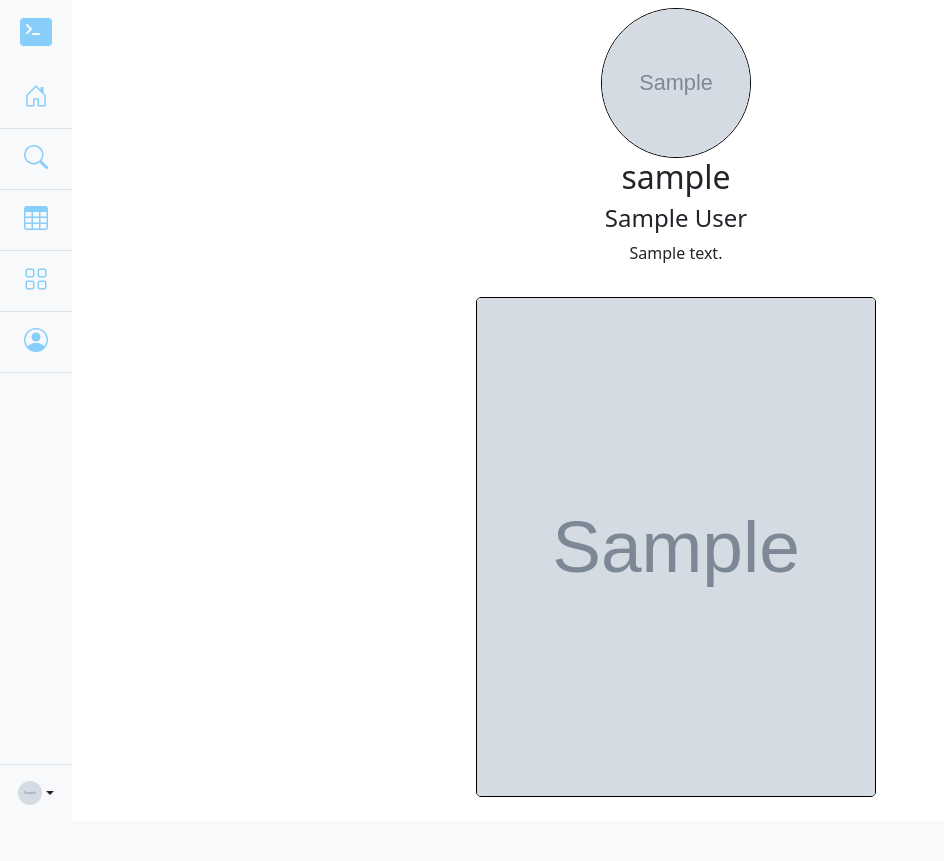
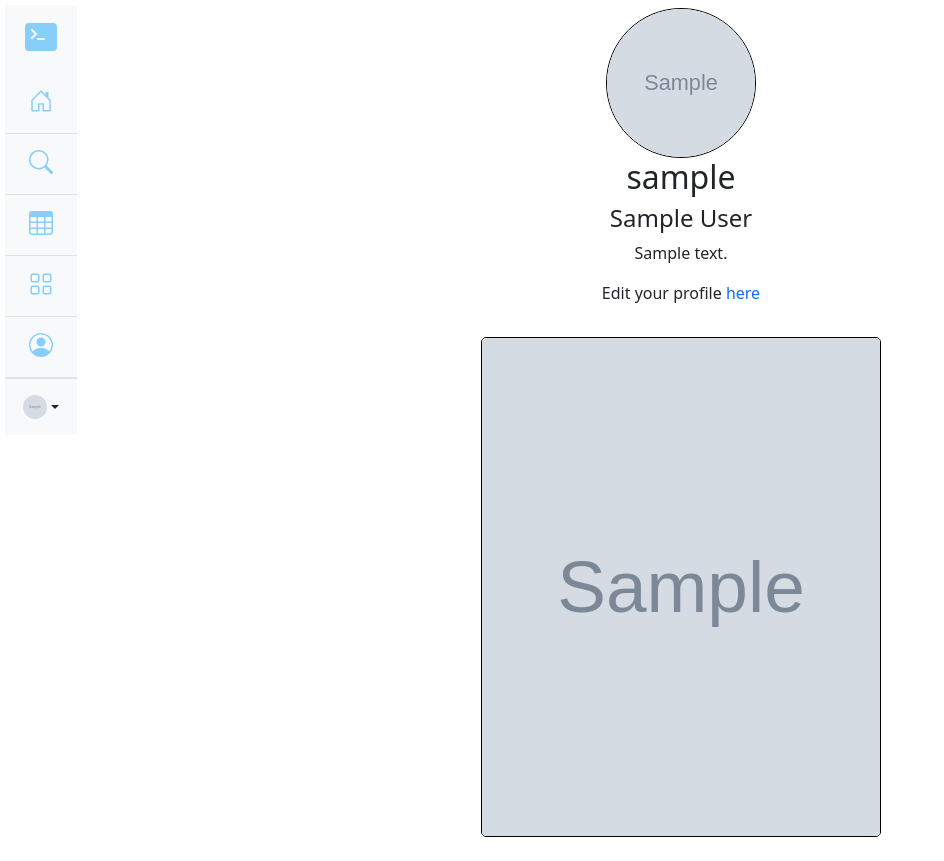
Before and after one commit to priyanshu-pj/Posters, a Django app: page /account/profile/1/ in a window 1280 px wide. Shown: the whole page, without its empty margins (0-944 px from the left). Before the commit the page ends 805 px from the top, so only its background shows below. Run offline with Django 4.2, Linux system fonts and the light colour scheme; a user stored in the database is signed in; tables that the repository leaves empty hold one stand-in row (values such as "Sample post"); grey boxes marked "Sample" are stand-in pictures; some libraries are stand-ins or nearby versions.

Commit message:
profile view and styling

```diff
--- a/account/templates/account/profile.html
+++ b/account/templates/account/profile.html
@@ -5,8 +5,8 @@
 {% block content %}
     <div class="py-2">
         <div id="keep-it-center">
-            <a href="{{ request.user.profile.photo.url }}">
-                <img src="{{ request.user.profile.photo.url }}"
+            <a href="{{ profile.photo.url }}">
+                <img src="{{ profile.photo.url }}"
                     style="
                     height: 150px;
                     width: 150px;
@@ -25,10 +25,25 @@
         <div id="keep-it-center">
             <p>{{ profile.bio }}</p>
         </div>
+        {% if request.user.id == profile.user.id %}
+            {% if profile.user.first_name and profile.user.last_name and profile.bio %}
+                <div id="keep-it-center">
+                    <p>
+                    Edit your profile <a href="{% url 'account:edit' %}">here</a>
+                    </p>
+                </div>
+            {% else %}
+                <div id="keep-it-center">
+                    <p>
+                    Complete profile setup <a href="{% url 'account:edit' %}">here</a>
+                    </p>
+                </div>
+            {% endif %}
+        {% endif %}
         <div class="row">
             {% for poster in posters %}
                 <div class="col">
-                    <div class="py-3">
+                    <div class="py-3 px-3">
                         <a href="{{ poster.get_absolute_url }}">
                         <img src="{{ poster.image.url }}" alt="{{ poster.title }}-image"
                             style="
--- a/home/static/css/style.css
+++ b/home/static/css/style.css
@@ -57,3 +57,7 @@ input, textarea {
     align-items: center;
     justify-content: center;
 }
+
+.main-sidebar {
+    padding: 5px;
+}
--- a/home/templates/base.html
+++ b/home/templates/base.html
@@ -14,7 +14,9 @@
 <body>
     <div style="display: flex;">
         {% if request.user.is_authenticated %}
-            {% include 'home/sidebars/index.html' %}
+            <div class="main-sidebar">
+                {% include 'home/sidebars/index.html' %}
+            </div>
         {% else %}
             <a href="/" class="d-block p-3 link-dark text-decoration-none" title="Icon-only" data-bs-toggle="tooltip" data-bs-placement="right">
                 <!-- <svg class="bi pe-none" width="40" height="32"><use xlink:href="#bootstrap"/></svg> -->
```
